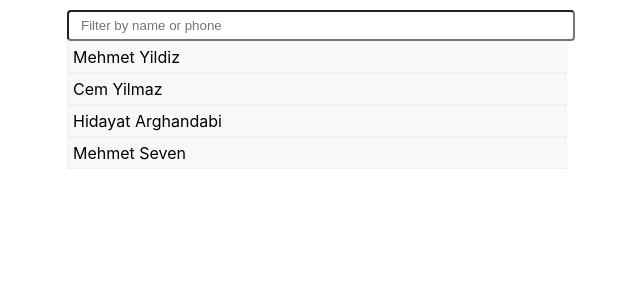
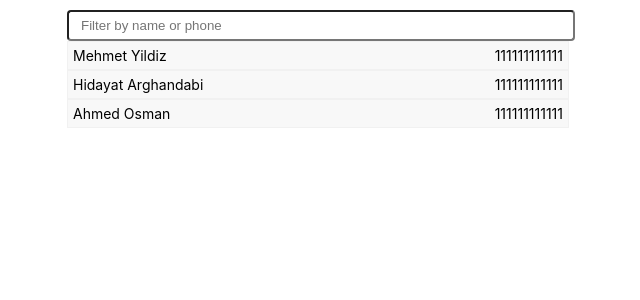
Before and after one commit to hidayatarg/react-phone-book, a React (Create React App) app: page / in a window 1280 px wide. Shown: the top 300 px of the page, without its empty margins (323-963 px from the left). Built offline with nearby package versions, Linux system fonts and the light colour scheme.

Commit message:
Completed the List Component

```diff
--- a/src/components/List.css
+++ b/src/components/List.css
@@ -19,7 +19,23 @@ input {
 }
 
 .list li{
+    width: 98%;
     padding: 5px;
     background-color: #f8f8f8;
     border: 1px solid #f1f1f1;
 }
+
+.list li span{
+    display: block;
+    font-size: 14px;
+}
+
+.list li span.name {
+    float: left;
+}
+.list li span.phone {
+    float: right;
+}
+.clearfix {
+    clear: both;
+}
--- a/src/components/List.js
+++ b/src/components/List.js
@@ -8,10 +8,23 @@ class List extends Component {
             <div className={"listArea"}>
             <input name={"filter"} id={"filter"} placeholder={"Filter by name or phone"} />
             <ul className={"list"}>
-                <li>Mehmet Yildiz</li>
-                <li>Cem Yilmaz</li>
-                <li>Hidayat Arghandabi</li>
-                <li>Mehmet Seven</li>
+                <li>
+                    <span className={"name"}>Mehmet Yildiz</span>
+                    <span className={"phone"}>111111111111</span>
+                    <span className={"clearfix"}></span>
+                </li>
+                <li>
+                    <span className={"name"}>Hidayat Arghandabi</span>
+                    <span className={"phone"}>111111111111</span>
+                    <span className={"clearfix"}></span>
+                </li>
+                <li>
+                    <span className={"name"}>Ahmed Osman</span>
+                    <span className={"phone"}>111111111111</span>
+                    <span className={"clearfix"}></span>
+                </li>
+
+
             </ul>
             </div>
 
```
